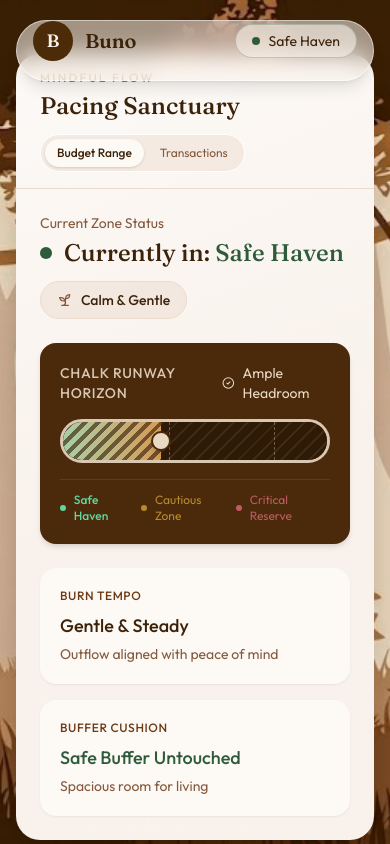
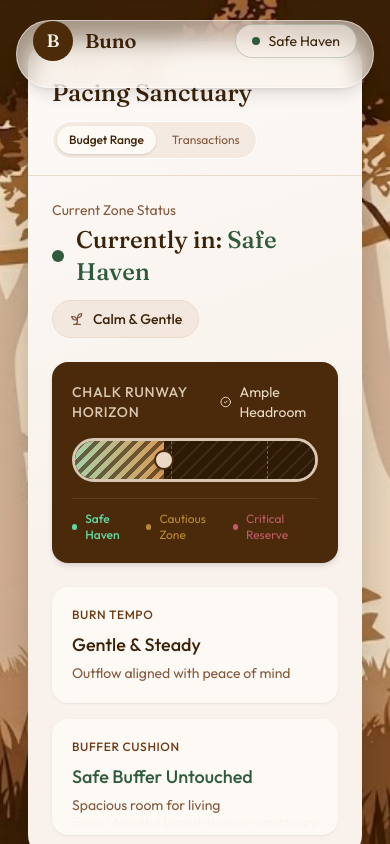
Before and after one commit to ChanChan-69420/buno-reworked, a Next.js app: page / in a window 390 px wide. Built offline with nearby package versions, Linux system fonts and the light colour scheme.

Commit message:
Fix rendered layout selectors and viewport sizing

```diff
--- a/app/globals.css
+++ b/app/globals.css
@@ -86,9 +86,9 @@
   }
 
   .sanctuary-card {
-    transform: scale(0.7);
+    transform: scale(0.78);
     transform-origin: center;
-    margin-block: -5rem;
+    margin-block: -4rem;
   }
 }
 
@@ -98,6 +98,7 @@
   }
 
   .sanctuary-card {
-    max-width: 100%;
+    width: calc(100% - 24px);
+    max-width: none;
   }
 }
--- a/components/site-header.tsx
+++ b/components/site-header.tsx
@@ -6,7 +6,7 @@ export function SiteHeader({ zone }: { zone: ZoneId }) {
   const tone = ZONE_TONE[zone]
 
   return (
-    <header className="mt-5 h-[68px] w-full max-w-[1000px] rounded-full border border-white/50 bg-card/55 px-4 shadow-lg shadow-black/10 backdrop-blur-md sm:px-6">
+    <header className="mt-5 h-[68px] min-h-[68px] shrink-0 w-full max-w-[1000px] rounded-full border border-white/50 bg-card/55 px-4 shadow-lg shadow-black/10 backdrop-blur-md sm:px-6">
       <div className="flex items-center justify-between gap-3">
         <div className="flex min-w-0 items-center gap-3">
           <span
```
